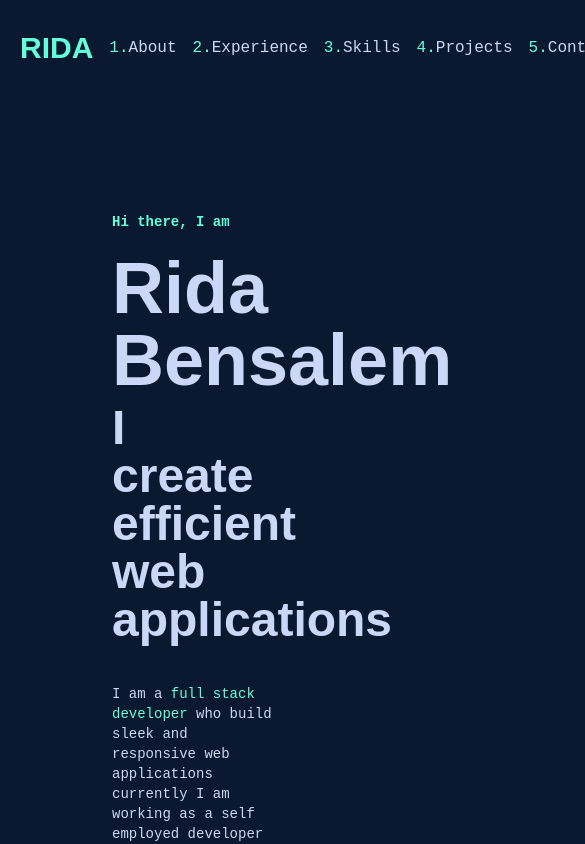
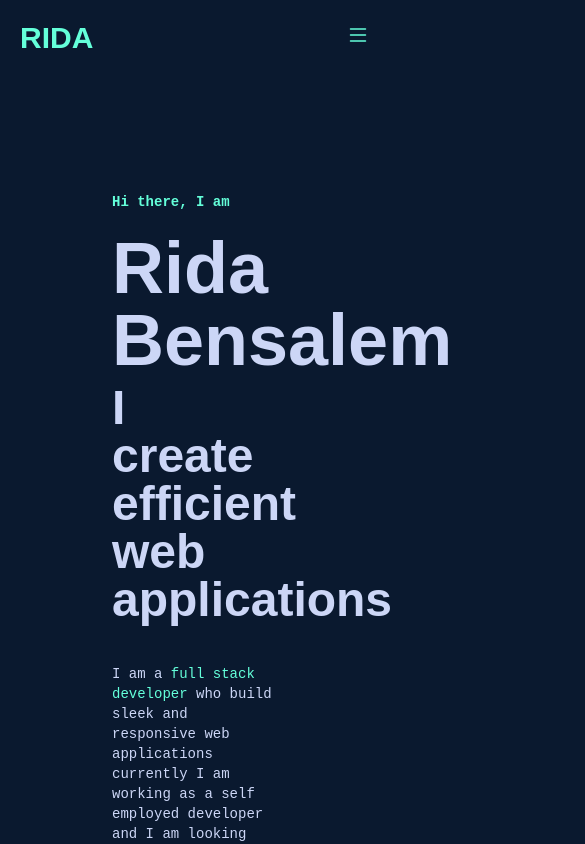
Before and after one commit to ridabensalem/rida-portfolio-, a React (Create React App) app: page / in a window 390 px wide. Shown: the top 844 px of the page, 585 px wide, since content can reach past the window. Built offline with nearby package versions, Linux system fonts and the light colour scheme.

Commit message:
Create mobile version for the Navbar

```diff
--- a/src/components/Navbar.jsx
+++ b/src/components/Navbar.jsx
@@ -1,29 +1,45 @@
-import React from "react";
+import React, { useState } from "react";
+import {BsList} from 'react-icons/bs';
+
 function Navbar() {
+  const [isOpen, setIsOpen] = useState(false);
+
   return (
-    <nav className=" bg-main-bg flex flex-row place-content-between items-center p-5 md:sticky ">
-      <div className="logo  font-main-font text-coding-color text-3xl font-bold ">
+    <nav className="bg-main-bg flex flex-row place-content-between items-center p-5 md:sticky ">
+      <div className="logo font-main-font text-coding-color text-3xl font-bold">
         RIDA
       </div>
-      <div className="navigation text-white  ">
-        <ul className="flex flex-row place-content-around font-coding-font gap-x-4 text-gray-light text-base p-4 ">
+      <div className="humbugger-container  sm:flex md:hidden">
+      <button
+        className="md:hidden rounded-md text-white focus:outline-none"
+        onClick={() => setIsOpen(!isOpen)}
+      >
+        <span className="sr-only">Open main menu</span>
+        <BsList className="h-6 w-6 text-coding-color" />
+      </button>
+        </div>
+
+      <div className={`navigation text-white ${isOpen ? 'absolute' : 'hidden'} md:absolute pt-16 bg-main-bg  `}>
+        <ul className="flex flex-col md:flex-row place-content-around font-coding-font gap-x-4 text-gray-light text-base p-4">
           <li>
             <a className="hover:text-white" href="#about">
-              <span className="text-coding-color ">1.</span>About
+              <span className="text-coding-color">1.</span>About
             </a>
           </li>
           <li>
             <a className="hover:text-white" href="#experience">
+              {" "}
               <span className="text-coding-color">2.</span>Experience
             </a>
           </li>
           <li>
-            <a className="hover:text-wahite" href="#skills">
+            <a className="hover:text-white" href="#skills">
               <span className="text-coding-color">3.</span>Skills
             </a>
           </li>
           <li>
             <a className="hover:text-white" href="#projects">
+              {" "}
               <span className="text-coding-color">4.</span>Projects{" "}
             </a>
           </li>
@@ -37,4 +53,5 @@ function Navbar() {
     </nav>
   );
 }
+
 export default Navbar;
```
